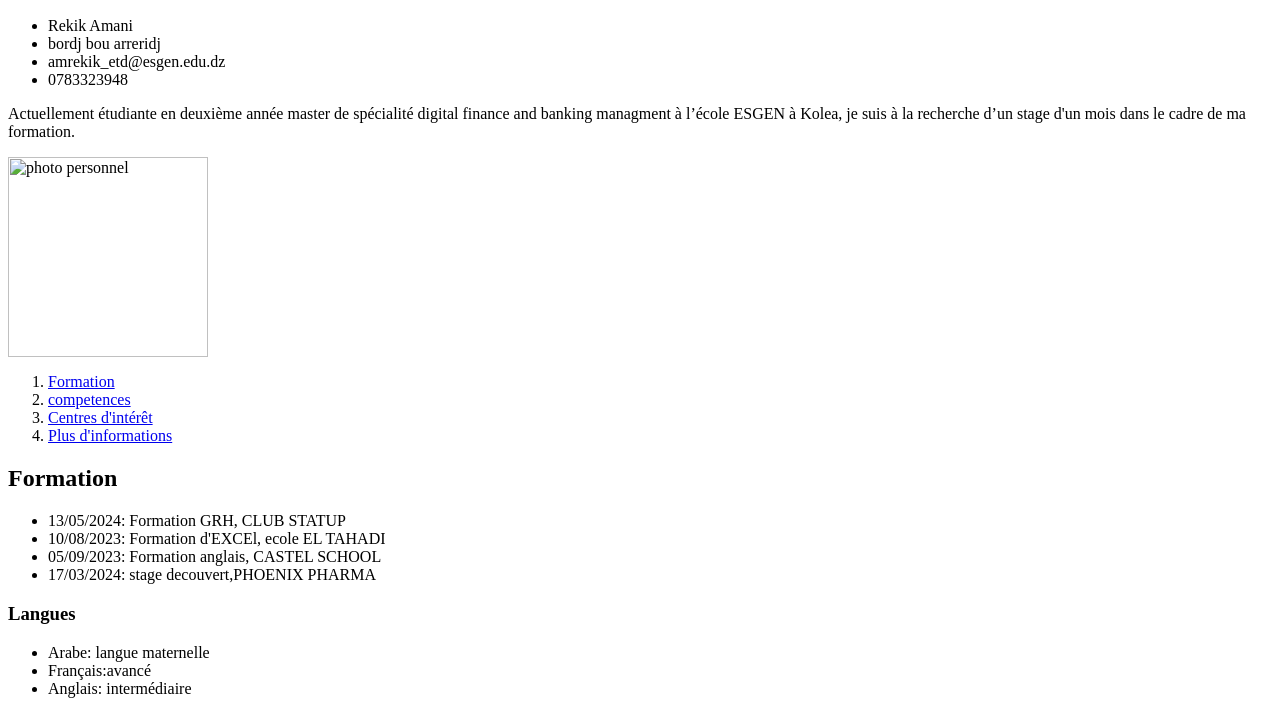
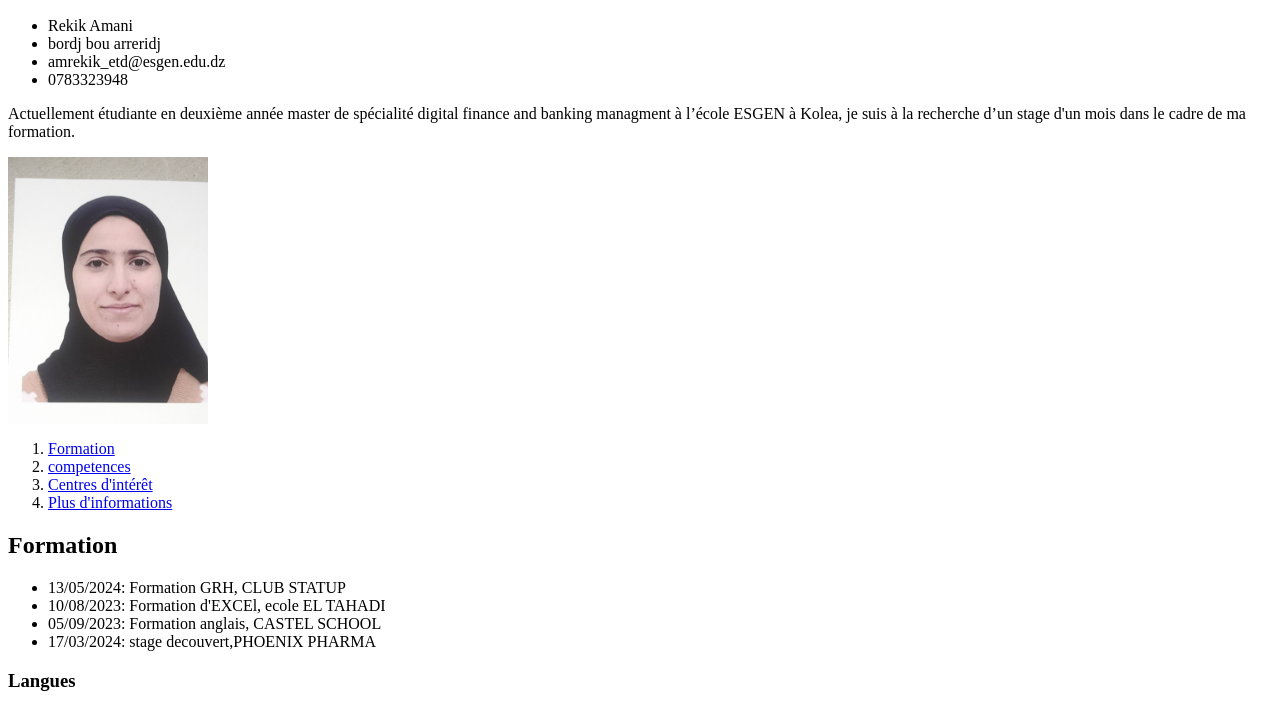
Before and after one commit to rekamani/cv, a plain HTML site: page index.html in a window 1280 px wide. Shown: the part 96-800 px from the top of the page. Drawn offline with Linux system fonts and the light colour scheme.

Commit message:
Update index.html
nom du fichier image

```diff
--- a/index.html
+++ b/index.html
@@ -15,7 +15,7 @@
 <p>
       Actuellement étudiante en deuxième année master de spécialité digital finance and banking managment à l’école ESGEN à Kolea, je suis à la recherche d’un stage d'un mois dans le cadre de ma formation.
 </p>
-<img src="photo.jpg" alt="photo personnel" width="200" height="auto">
+<img src="photo - Copie.jpg" alt="photo personnel" width="200" height="auto">
 <ol>
 <li><a href="#formation">Formation</a></li>
 <li><a href="#competences">competences</a></li>
```
